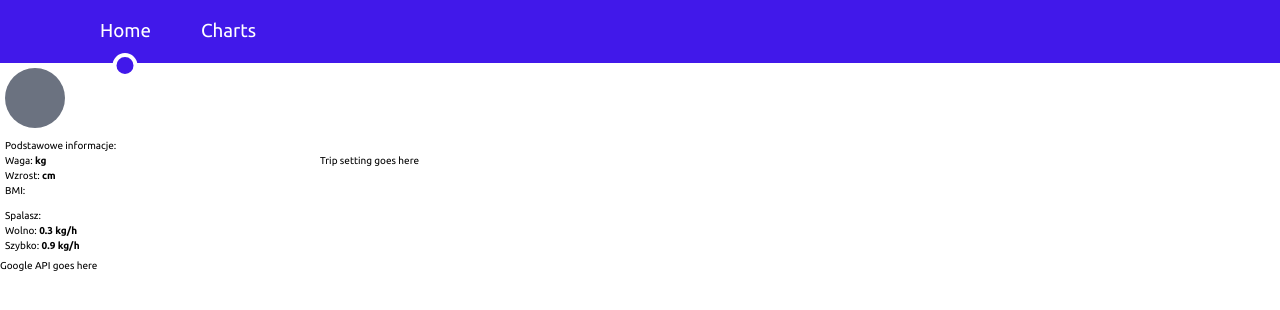
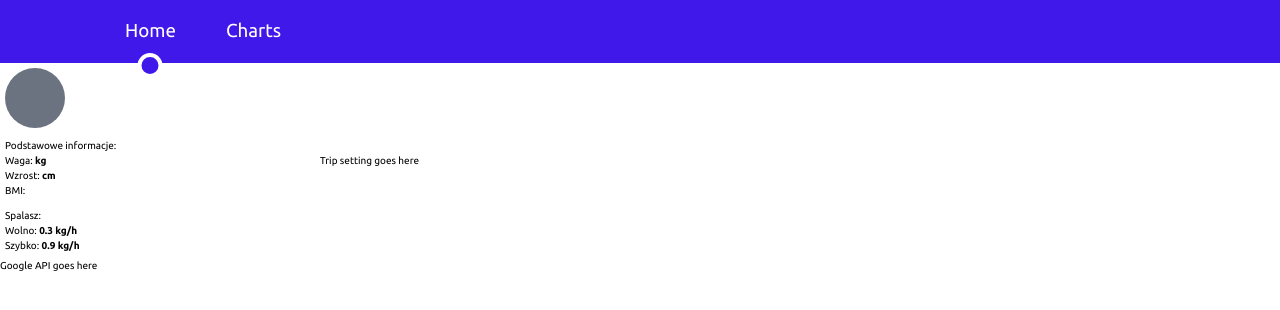
Before and after one commit to KrolMateusz/praktyki1, a Vue app: page / in a window 1280 px wide. Shown: the top 310 px of the page. Built offline with nearby package versions, Linux system fonts and the light colour scheme.

Commit message:
'navbar-fix'

```diff
--- a/src/components/Navigation/Link.vue
+++ b/src/components/Navigation/Link.vue
@@ -1,6 +1,6 @@
 <template>
   <li ref="link">
-    <router-link ref="link" class="text-white text-3xl relative mr-20" :to="to">
+    <router-link ref="link" class="text-white text-3xl relative mx-10" :to="to">
       {{ name }}
     </router-link>
   </li>
@@ -24,7 +24,7 @@ export default {
     watchEffect(() => {
       const isActiveLink = activeLinkName.value === props.name;
       if (isActiveLink && link.value) {
-        emit("getLinkPosition", link.value.offsetLeft);
+        emit("getLinkPosition", link.value);
       }
     });
 
--- a/src/components/Navigation/Navigation.vue
+++ b/src/components/Navigation/Navigation.vue
@@ -42,7 +42,8 @@ export default {
     const dot = ref(null);
 
     const setDotPosition = (value) => {
-      linkPosition.value = value + dot.value.offsetWidth / 2;
+      linkPosition.value =
+        value.offsetLeft + value.offsetWidth / 2 - dot.value.offsetWidth / 2;
     };
 
     return {
--- a/src/router/index.js
+++ b/src/router/index.js
@@ -20,4 +20,12 @@ const router = createRouter({
   routes,
 });
 
+router.beforeEach((to, from, next) => {
+  if (!routes.filter((route) => route.path === to.path)[0]) {
+    next({ path: "/" });
+  } else {
+    next();
+  }
+});
+
 export default router;
```
